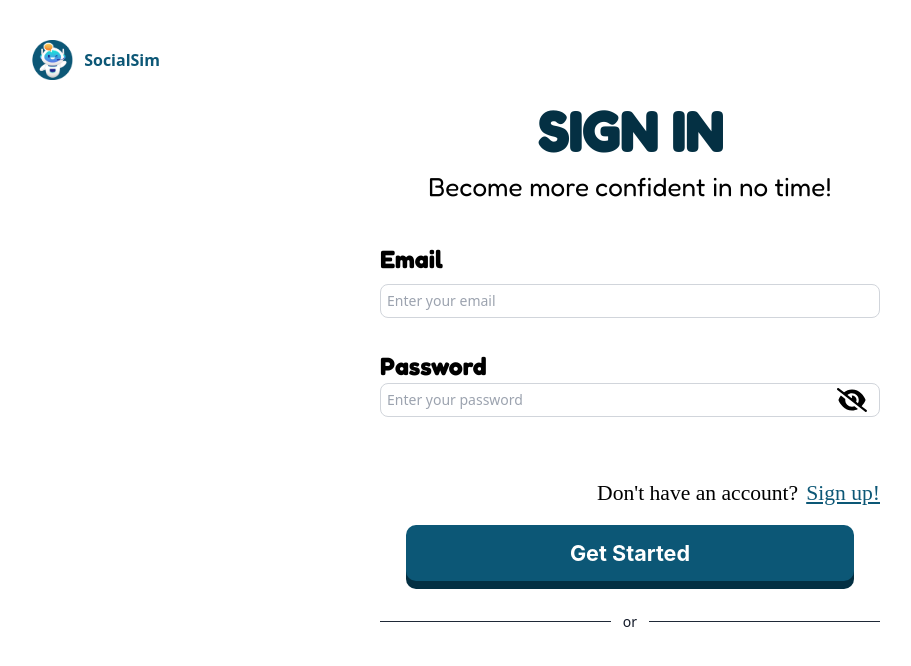
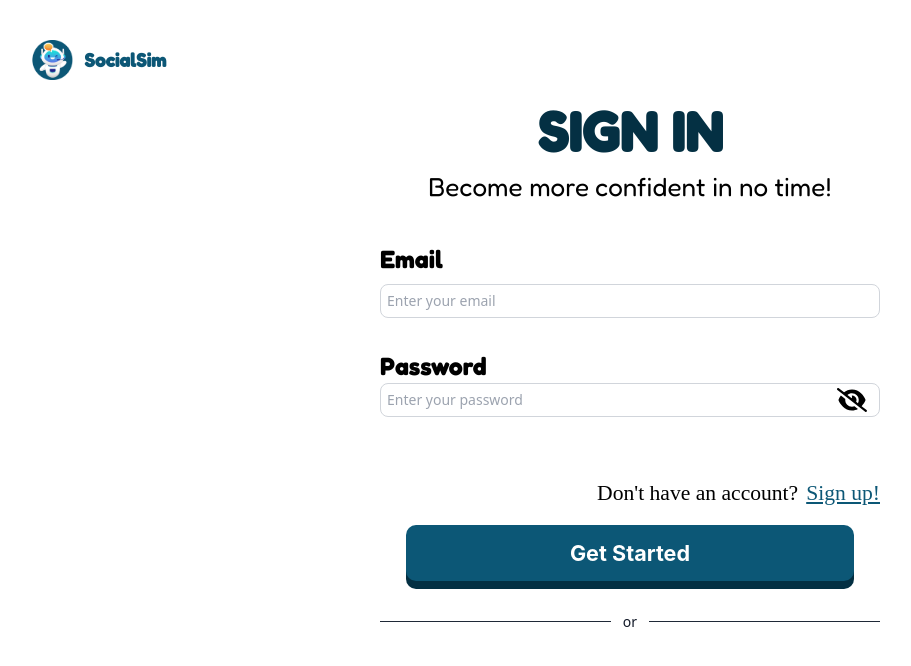
Before and after one commit to MinhhQuangg/AWS_HACK_FE, a React (Vite) app: page /signin in a window 1280 px wide. Shown: the top 666 px of the page, without its empty margins (10-921 px from the left). Built offline with nearby package versions, Linux system fonts and the light colour scheme; no server answers.

Commit message:
Minor change

```diff
--- a/src/pages/SignIn.jsx
+++ b/src/pages/SignIn.jsx
@@ -85,7 +85,7 @@ const SignIn = () => {
           <div className="flex items-center justify-center">
             <img src={logo} alt="" className="h-10" />
           </div>
-          <div className="text-center">SocialSim</div>
+          <div className="text-center font-heading text-lg">SocialSim</div>
         </div>
       </div>
       <div className="flex flex-col w-[80%] max-w-[500px] 2xl:gap-10 xl:gap-10 lg:gap-8 md:gap-6 xs:gap-4 gap-2">
```
